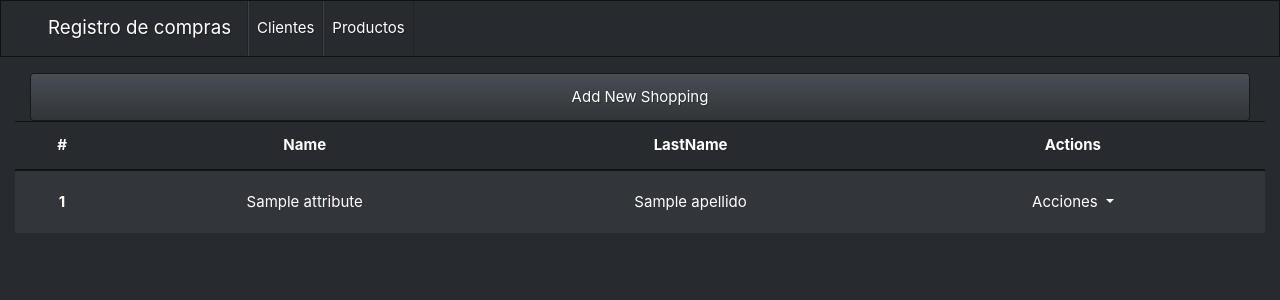
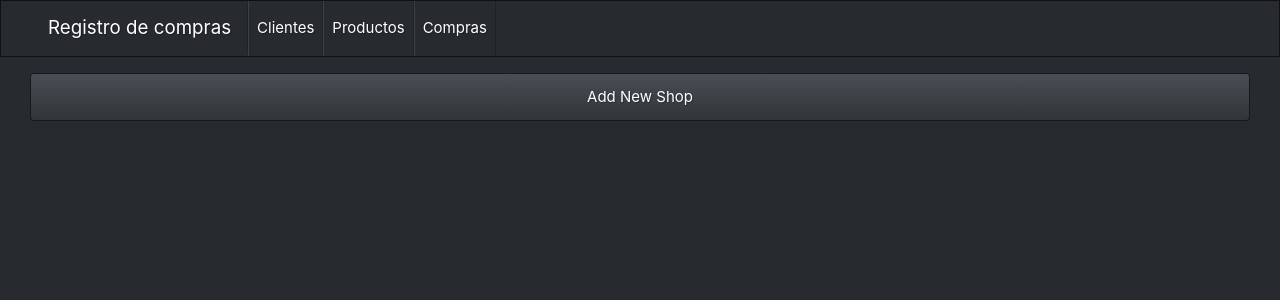
Before and after one commit to alexis2013/chess, a Flask app: template templates/compras.html in a window 1280 px wide. Shown: the top 300 px of the page. Run offline with Flask 2, Linux system fonts and the light colour scheme; the template is opened without the code that fills it: most values are stand-ins (such as "Sample title", 1, 10 or a date in 2020); some libraries are stand-ins or nearby versions.

Commit message:
add something of compras

```diff
--- a/api/api.py
+++ b/api/api.py
@@ -11,3 +11,5 @@ api.route(ClienteList, "cliente_list", "/clientes")
 
 api.route(ProductoDetail, "producto_detail", "/product/<id>")
 api.route(ProductoList, "producto_list", "/productos")
+
+api.route(ClienteRelationship, "client_shop", "/cliente/<id>/relationship/owner")
--- a/api/resources.py
+++ b/api/resources.py
@@ -43,3 +43,9 @@ class ProductoList(ResourceList):
     schema = ProductoSchema
     data_layer = {"session": db.session,
                   "model": Producto}
+
+
+class ClienteRelationship(ResourceRelationship):
+    schema = ClienteSchema
+    data_layer = {'session': db.session,
+                  'model': Cliente}
--- a/main.py
+++ b/main.py
@@ -30,5 +30,14 @@ def index():
     return redirect(url_for("clientes.clients"))
 
 
+@app.route("/compras")
+def compras():
+    data = {"clientes": requests.get(url_for("blue.cliente_list", _external=True)).json(),
+            "productos": requests.get(url_for("blue.producto_list", _external=True)).json(),
+            "shops": {"data": []}}
+
+    return render_template("compras.html", data=data)
+
+
 if __name__ == '__main__':
     app.run(debug=True)
--- a/templates/compras.html
+++ b/templates/compras.html
@@ -3,37 +3,37 @@
 
 <div class="container-fluid">
     <div class="container-fluid mt-3">
-       <button class="btn btn-primary btn-block" data-bs-toggle="modal" data-bs-target="#modal-add-client">
-           Add New Shopping
+       <button class="btn btn-primary btn-block" data-bs-toggle="modal" data-bs-target="#modal-add-shop">
+           Add New Shop
        </button>
     </div>
 
 <!-- Modal -->
 
-<div class="modal fade" id="modal-add-client" tabindex="-1" aria-labelledby="exampleModalLabel" aria-hidden="true">
+<div class="modal fade" id="modal-add-shop" tabindex="-1" aria-labelledby="exampleModalLabel" aria-hidden="true">
     <div class="modal-dialog">
         <div class="modal-content">
             <div class="modal-header">
-                <h5 class="modal-title" id="exampleModalLabel">Add New Client</h5>
+                <h5 class="modal-title" id="exampleModalLabel">Add New Shop</h5>
                 <button type="button" class="close" data-bs-dismiss="modal" aria-label="Close">&times;</button>
             </div>
             <div class="modal-body">
-                <form action="/new-client" method="POST" enctype="application/vnd.api+json">
+                <form action="/" method="POST" enctype="application/vnd.api+json">
                     <div class="form-group">
                         <label for="client">Client</label>
-                        <select class="form-select" aria-label="Default select example" name="client" id="client">
+                        <select class="form-select form-select-lg form-control" aria-label="Default select example" name="client" id="client">
                             <option selected disabled>Open this select menu</option>
-                            {% for client in data.clients %}
+                            {% for client in data.clientes.data %}
                                 <option value="{{client.id}}">{{client.attributes.nombre}} {{client.attributes.apellido}}</option>
                             {% endfor %}
                         </select>
                     </div>
                     <div class="form-group">
                         <label for="product">Product</label>
-                        <select class="form-select" aria-label="Default select example" name="product" id="product">
+                        <select class="form-select form-select-lg form-control" aria-label="Default select example" name="product" id="product">
                             <option selected disabled>Open this select menu</option>
-                            {% for product in data.products %}
-                                <option value="{{client.id}}">{{products.attributes.descripcion}}</option>
+                            {% for product in data.productos.data %}
+                                <option value="{{product.id}}">{{product.attributes.descripcion}}</option>
                             {% endfor %}
                         </select>
                     </div>
@@ -48,20 +48,20 @@
 
 <!-- Fin Modal -->
 
-
+<!--
   <table class="table table-striped table-hover">
     <thead>
       <tr>
         <th class="align-middle text-center" scope="col">#</th>
-        <th class="align-middle text-center" scope="col">Name</th>
-        <th class="align-middle text-center" scope="col">LastName</th>
+        <th class="align-middle text-center" scope="col">Client</th>
+        <th class="align-middle text-center" scope="col">Product</th>
         <th class="align-middle text-center" scope="col">Actions</th>
       </tr>
     </thead>
     <tbody>
-    {% for client in data.data %}
+    {% for shop in data.shops.data %}
       <tr>
-        <th class="align-middle text-center" scope="row">{{client.id}}</th>
+        <th class="align-middle text-center" scope="row">{{shop.id}}</th>
         <td class="align-middle text-center">{{client.attributes.nombre}}</td>
         <td class="align-middle text-center">{{client.attributes.apellido}}</td>
         <td class="align-middle text-center">
@@ -82,7 +82,7 @@
         </td>
       </tr>
 
-  <!-- Modal Cliente -->
+  <!- Modal Cliente ->
 
 <div class="modal fade" id="modal-client-{{client.id}}" tabindex="-1" aria-labelledby="exampleModalLabel" aria-hidden="true">
     <div class="modal-dialog">
@@ -112,11 +112,14 @@
     </div>
 </div>
 
-<!-- Fin Modal -->
+<!- Fin Modal ->
 
       {% endfor %}
     </tbody>
   </table>
+ -->
+
+
 </div>
 
 
--- a/templates/layout.html
+++ b/templates/layout.html
@@ -23,6 +23,10 @@
                     <li class="nav-item">
                         <a class="nav-link active" aria-current="page" href="/products">Productos</a>
                     </li>
+
+                    <li class="nav-item">
+                        <a class="nav-link active" aria-current="page" href="/compras">Compras</a>
+                    </li>
                 </ul>
             </div>
         </div>
```
Also changed, not shown: api/schema/schema.py (+33 -0 lines).
